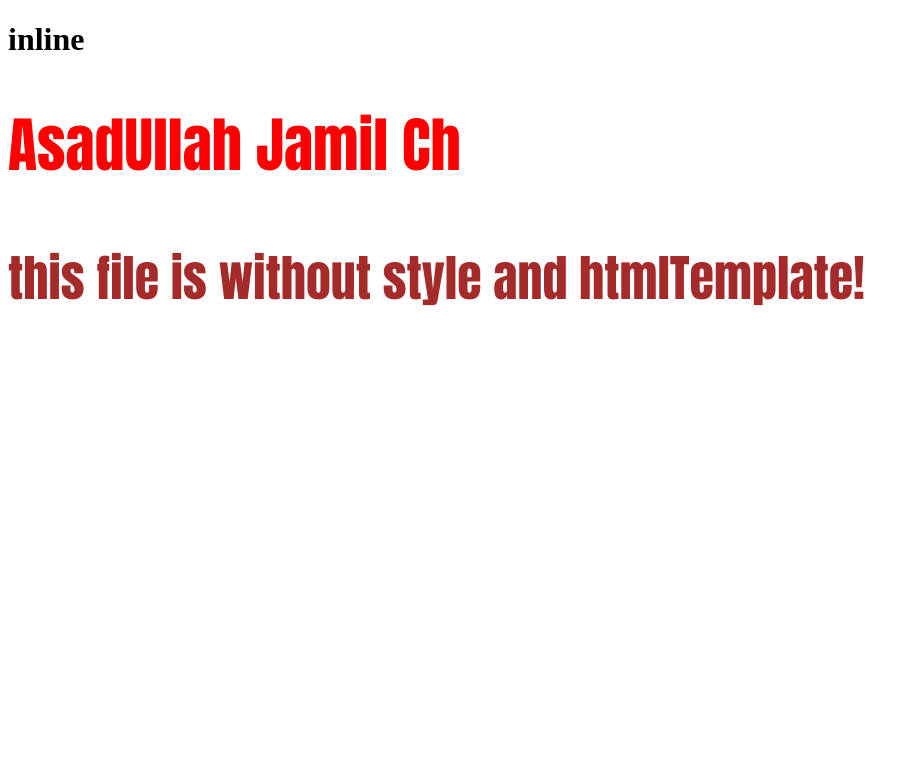
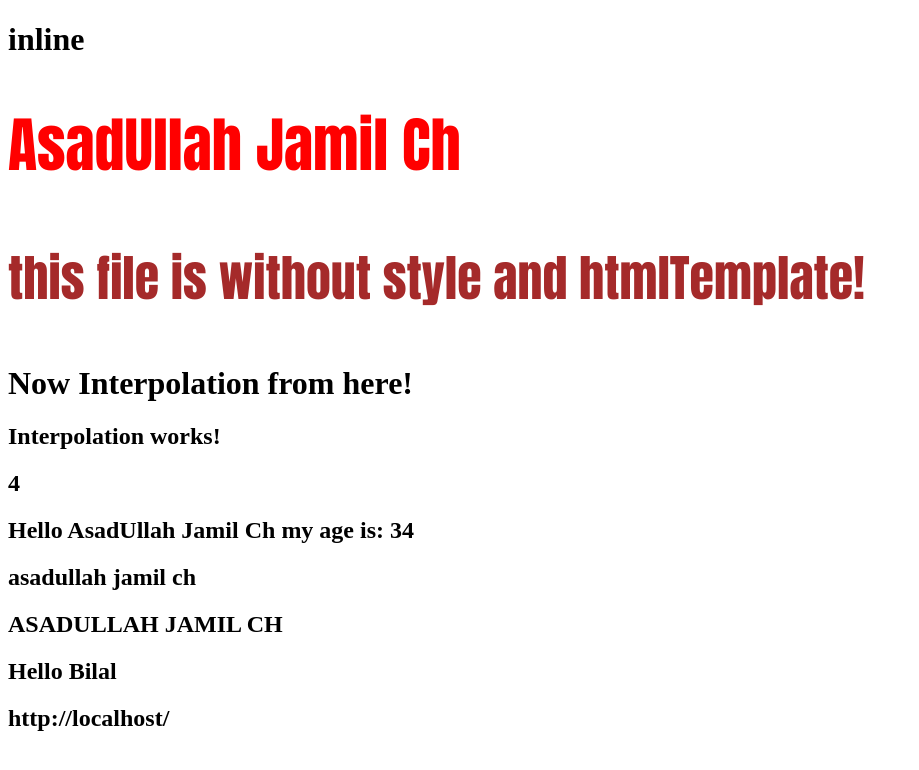
Before and after one commit to asadullahjamil0/inline, an Angular app: page / in a window 1280 px wide. Shown: the top 770 px of the page, without its empty margins (0-919 px from the left). Built offline with nearby package versions, Linux system fonts and the light colour scheme.

Commit message:
Interpolation

```diff
--- a/src/app/app.component.html
+++ b/src/app/app.component.html
@@ -2,3 +2,4 @@
 
 <app-inline></app-inline>
 <app-user3></app-user3>
+<app-interpolation></app-interpolation>
--- a/src/app/app.module.ts
+++ b/src/app/app.module.ts
@@ -7,6 +7,7 @@ import { InlineComponent } from './inline/inline.component';
 import { User1Component } from './user1/user1.component';
 import { User2Component } from './user2/user2.component';
 import { User3Component } from './user3/user3.component';
+import { InterpolationComponent } from './interpolation/interpolation.component';
 
 @NgModule({
   declarations: [
@@ -14,7 +15,8 @@ import { User3Component } from './user3/user3.component';
     InlineComponent,
     User1Component,
     User2Component,
-    User3Component
+    User3Component,
+    InterpolationComponent
   ],
   imports: [
     BrowserModule,
--- /dev/null
+++ b/src/app/interpolation/interpolation.component.html
@@ -0,0 +1,8 @@
+<h1>Now Interpolation from here!</h1>
+<h2>{{title }} works!</h2>
+<h2>{{2+2}}</h2>
+<h2>{{"Hello " + name +" my age is: "+ age}}</h2>
+<h2>{{name.toLocaleLowerCase()}}</h2>
+<h2>{{name.toUpperCase()}}</h2>
+<h2>{{helloMessage("Bilal")}}</h2>
+<h2>{{url}}</h2>
--- /dev/null
+++ b/src/app/interpolation/interpolation.component.ts
@@ -0,0 +1,17 @@
+import { Component } from '@angular/core';
+
+@Component({
+  selector: 'app-interpolation',
+  templateUrl: './interpolation.component.html',
+  styleUrl: './interpolation.component.css'
+})
+export class InterpolationComponent {
+  title = "Interpolation";
+  name = "AsadUllah Jamil Ch";
+  age = 34;
+  helloMessage(item: string) {
+    return "Hello " + item;
+  }
+  public url = window.location.href;
+
+}
```
Also changed, not shown: src/app/interpolation/interpolation.component.css (added), 1 other file (tests, documents, lock files or other folders).
